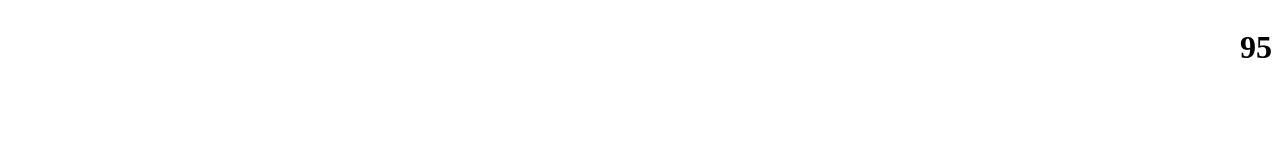
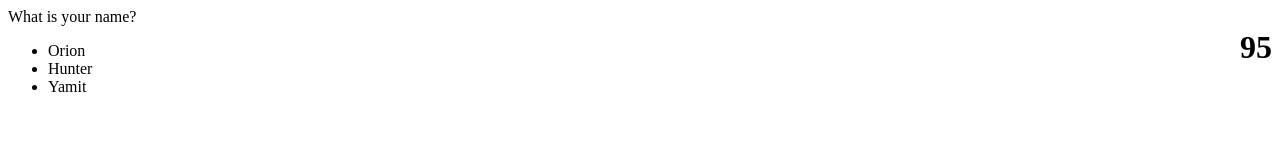
Before and after one commit to orionvtg/timed-quiz, a plain HTML site: page index.html in a window 1280 px wide. Drawn offline with Linux system fonts and the light colour scheme.

Commit message:
adding framework to the questions functions

```diff
--- a/app.js
+++ b/app.js
@@ -12,3 +12,56 @@ if(timerCount === 0){
   clearInterval(timer)
 }
 },1000)
+
+var questions = [
+  {
+    q: "What is your name?",
+    choices: ["Orion", "Hunter","Yamit"],
+   a: "C"
+  },
+  {
+    q: "Where is home?",
+    choices: ["Tiburon", "Mars","Joplin"],
+    a: "A"
+  }]
+
+  var questionsPointer = 0
+
+  var question = document.querySelector("#question")
+  var optionA = document.querySelector("#optionA")
+  var optionB = document.querySelector("#optionB")
+  var optionC = document.querySelector("#optionC")
+
+
+  function setQuestions() {
+    question.textContent = questions[questionsPointer].q
+    optionA.textContent = questions[questionsPointer].choices[0]
+    optionB.textContent = questions[questionsPointer].choices[1]
+    optionC.textContent = questions[questionsPointer].choices[2]
+  }
+
+  setQuestions()
+
+  optionA.addEventListener("click", function () {
+    if(optionA.getAttribute("data-answer") === questions[questionsPointer].a) {
+      console.log("right!")
+    } else {
+      console.log("wrong")
+    }
+  })
+
+  optionB.addEventListener("click", function () {
+    if(optionB.getAttribute("data-answer") === questions[questionsPointer].a) {
+      console.log("right!")
+    } else {
+      console.log("wrong")
+    }
+  })
+
+  optionC.addEventListener("click", function () {
+    if(optionC.getAttribute("data-answer") === questions[questionsPointer].a) {
+      console.log("right!")
+    } else {
+      console.log("wrong")
+    }
+  })
--- a/index.html
+++ b/index.html
@@ -9,7 +9,18 @@
 
 
 <body>
-  <h1 id="timer">100</h1>
+  <h1 id="timer"></h1>
+
+  <hi id="question"></hi>
+
+  <ul>
+    <li id="optionA" data-answer="A"></li>
+    <li id="optionB" data-answer="B"></li>
+    <li id="optionC" data-answer="C"></li>
+  </ul>
+
+
+
   <script src="./app.js"></script>
 </body>
 </html>
```
